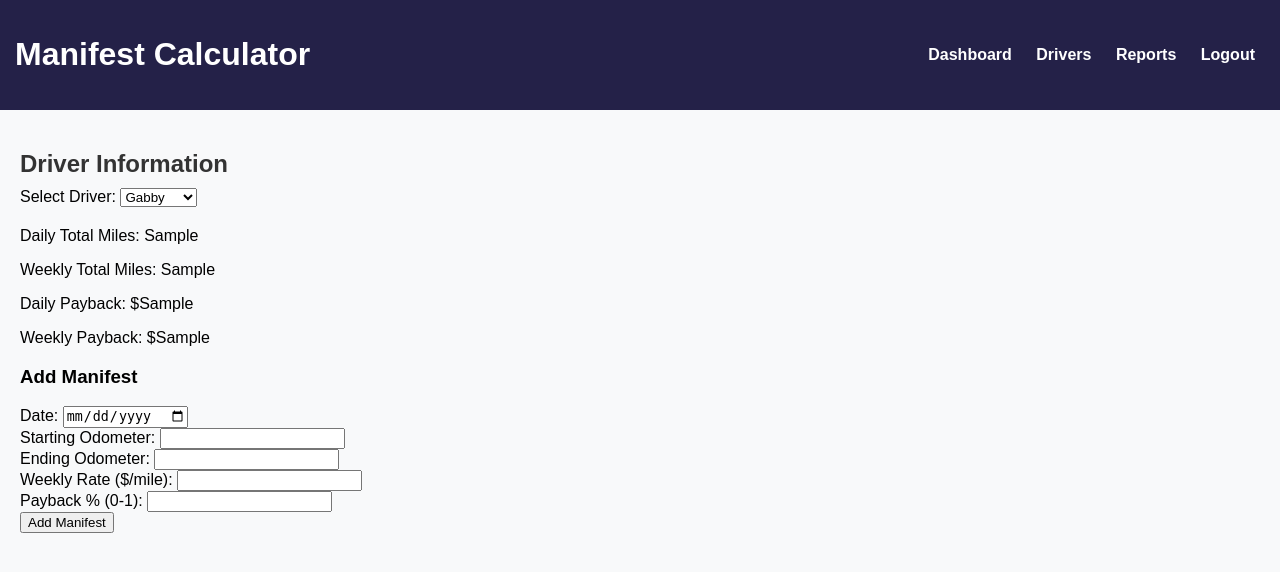
After one commit to yo-gabba/manifest_calculator_app, a Flask app: template templates/drivers.html in a window 1280 px wide. The commit adds this page. Shown: the top 572 px of the page. Run offline with Flask 3, Linux system fonts and the light colour scheme; the template is opened without the code that fills it: values that come from a table or form of the project are taken from there, most other values are stand-ins (such as "Sample title", 1, 10 or a date in 2020).

Commit message:
updating calculator logic : mileage

```diff
--- a/app.py
+++ b/app.py
@@ -0,0 +1,95 @@
+from flask import Flask, render_template, request
+from models import db, Driver, Manifest
+from datetime import datetime, timedelta
+from sqlalchemy import func
+import os
+
+app = Flask(__name__)
+
+# Database config
+basedir = os.path.abspath(os.path.dirname(__file__))
+app.config['SQLALCHEMY_DATABASE_URI'] = 'sqlite:///' + os.path.join(basedir, 'instance', 'manifest.db')
+app.config['SQLALCHEMY_TRACK_MODIFICATIONS'] = False
+
+# Initialize the database with app
+db.init_app(app)
+
+#ROUTES
+# Route for the dashboard / home page
+@app.route('/')
+def index():
+    return render_template('index.html', active_page='dashboard')
+
+# Route for the Drivers tab
+@app.route('/drivers', methods=['GET', 'POST'])
+def drivers():
+    drivers = Driver.query.all()
+    selected_driver_id = request.form.get('driver') if request.method == 'POST' else None
+
+    # Handle adding a new manifest
+    if request.method == 'POST' and 'start_odometer' in request.form:
+        start = float(request.form['start_odometer'])
+        end = float(request.form['end_odometer'])
+        total_miles = end - start
+        rate = float(request.form['weekly_rate'])
+        percentage = float(request.form['payback_percentage'])
+        payback_amount = total_miles * rate * percentage
+
+        manifest = Manifest(
+            driver_id=selected_driver_id,
+            date=datetime.strptime(request.form['date'], '%Y-%m-%d').date(),
+            start_odometer=start,
+            end_odometer=end,
+            total_miles=total_miles,
+            weekly_rate=rate,
+            payback_percentage=percentage,
+            payback_amount=payback_amount
+        )
+        db.session.add(manifest)
+        db.session.commit()
+
+    totals = {'day_miles': 0, 'week_miles': 0, 'day_payback': 0, 'week_payback': 0}
+
+    if selected_driver_id:
+        driver = Driver.query.get(selected_driver_id)
+        manifests = driver.manifests
+
+        today = datetime.today().date()
+        start_of_week = today - timedelta(days=today.weekday())  # Monday
+
+        # Daily totals (for today)
+        daily_manifests = [m for m in manifests if m.date == today]
+        totals['day_miles'] = sum(m.total_miles for m in daily_manifests)
+        totals['day_payback'] = sum(m.payback_amount for m in daily_manifests)
+
+        # Weekly totals
+        weekly_manifests = [m for m in manifests if start_of_week <= m.date <= today]
+        totals['week_miles'] = sum(m.total_miles for m in weekly_manifests)
+        totals['week_payback'] = sum(m.payback_amount for m in weekly_manifests)
+
+    return render_template(
+        'drivers.html',
+        drivers=drivers,
+        selected_driver_id=selected_driver_id,
+        totals=totals,
+        active_page='drivers'
+    )
+
+# Route for the Reports tab
+@app.route('/reports')
+def reports():
+    return render_template('reports.html', active_page='reports')
+
+# Route for the Logout page
+@app.route('/logout')
+def logout():
+    return render_template('logout.html', active_page='logout')
+
+# Route for the Login page
+@app.route('/login')
+def login():
+    return render_template('login.html', active_page='login')
+
+
+if __name__ == '__main__':
+    app.run(debug=True)
--- /dev/null
+++ b/templates/base.html
@@ -0,0 +1,27 @@
+<!DOCTYPE html>
+<html lang="en">
+<head>
+  <meta charset="UTF-8" />
+  <meta name="viewport" content="width=device-width, initial-scale=1" />
+  <link rel="stylesheet" href="{{ url_for('static', filename='css/style.css') }}" />
+  <title>Manifest Calculator</title>
+</head>
+<body>
+
+  <header>
+    <h1>Manifest Calculator</h1>
+    <nav>
+      <a href="{{ url_for('index') }}" class="{% if active_page=='dashboard' %}active{% endif %}">Dashboard</a>
+      <a href="{{ url_for('drivers') }}" class="{% if active_page=='drivers' %}active{% endif %}">Drivers</a>
+      <a href="{{ url_for('reports') }}" class="{% if active_page=='reports' %}active{% endif %}">Reports</a>
+      <a href="{{ url_for('logout') }}" class="{% if active_page=='logout' %}active{% endif %}">Logout</a>
+    </nav>
+  </header>
+
+  <div class="container">
+    {% block content %}{% endblock %}
+  </div>
+
+  <script src="{{ url_for('static', filename='js/script.js') }}"></script>
+</body>
+</html>
--- /dev/null
+++ b/templates/drivers.html
@@ -0,0 +1,50 @@
+{% extends "base.html" %}
+{% block content %}
+<h2>Driver Information</h2>
+
+<!-- Select Driver -->
+<form method="POST" action="{{ url_for('drivers') }}">
+    <label for="driver">Select Driver:</label>
+    <select name="driver" id="driver" onchange="this.form.submit()">
+        <option value="">--Select--</option>
+        {% for driver in drivers %}
+            <option value="{{ driver.id }}" {% if driver.id == selected_driver_id|int %}selected{% endif %}>
+                {{ driver.name }}
+            </option>
+        {% endfor %}
+    </select>
+</form>
+
+{% if selected_driver_id %}
+    <!-- Display Totals -->
+    <div id="driverTotals" style="margin-top:20px;">
+        <p>Daily Total Miles: {{ totals.day_miles }}</p>
+        <p>Weekly Total Miles: {{ totals.week_miles }}</p>
+        <p>Daily Payback: ${{ totals.day_payback }}</p>
+        <p>Weekly Payback: ${{ totals.week_payback }}</p>
+    </div>
+
+    <!-- Add Manifest Form -->
+    <h3>Add Manifest</h3>
+    <form method="POST" action="{{ url_for('drivers') }}">
+        <input type="hidden" name="driver" value="{{ selected_driver_id }}">
+
+        <label for="date">Date:</label>
+        <input type="date" name="date" required><br>
+
+        <label for="start_odometer">Starting Odometer:</label>
+        <input type="number" step="0.1" name="start_odometer" required><br>
+
+        <label for="end_odometer">Ending Odometer:</label>
+        <input type="number" step="0.1" name="end_odometer" required><br>
+
+        <label for="weekly_rate">Weekly Rate ($/mile):</label>
+        <input type="number" step="0.01" name="weekly_rate" required><br>
+
+        <label for="payback_percentage">Payback % (0-1):</label>
+        <input type="number" step="0.01" name="payback_percentage" required><br>
+
+        <button type="submit">Add Manifest</button>
+    </form>
+{% endif %}
+{% endblock %}
--- /dev/null
+++ b/templates/logout.html
@@ -0,0 +1,5 @@
+{% extends "base.html" %}
+{% block content %}
+<h2>Logout</h2>
+<p>You have been logged out (placeholder).</p>
+{% endblock %}
--- /dev/null
+++ b/templates/reports.html
@@ -0,0 +1,6 @@
+{% extends "base.html" %}
+{% block content %}
+<h2>Reports</h2>
+<p>Generate daily, weekly, or monthly reports here.</p>
+<button>Export CSV</button>
+{% endblock %}
```
Also changed, not shown: add_drivers.py (added, +16 -0 lines), init_db.py (added, +25 -0 lines), models.py (added, +32 -0 lines), requirements.txt (added, +17 -0 lines), templates/index.html (+3 -63 lines), README.md (added), instance/manifest.db (added), static/css/style.css (renamed from static/style.css), static/js/script.js (renamed from static/script.js).
